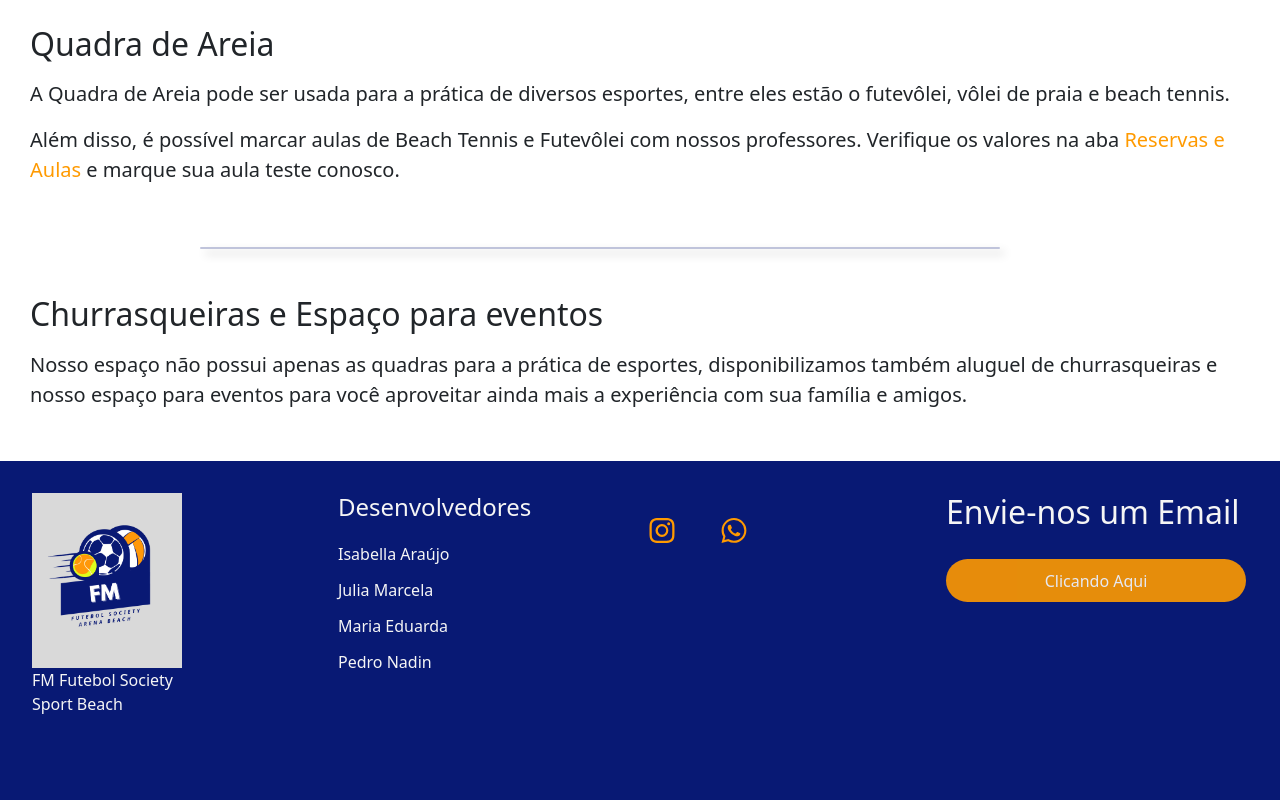
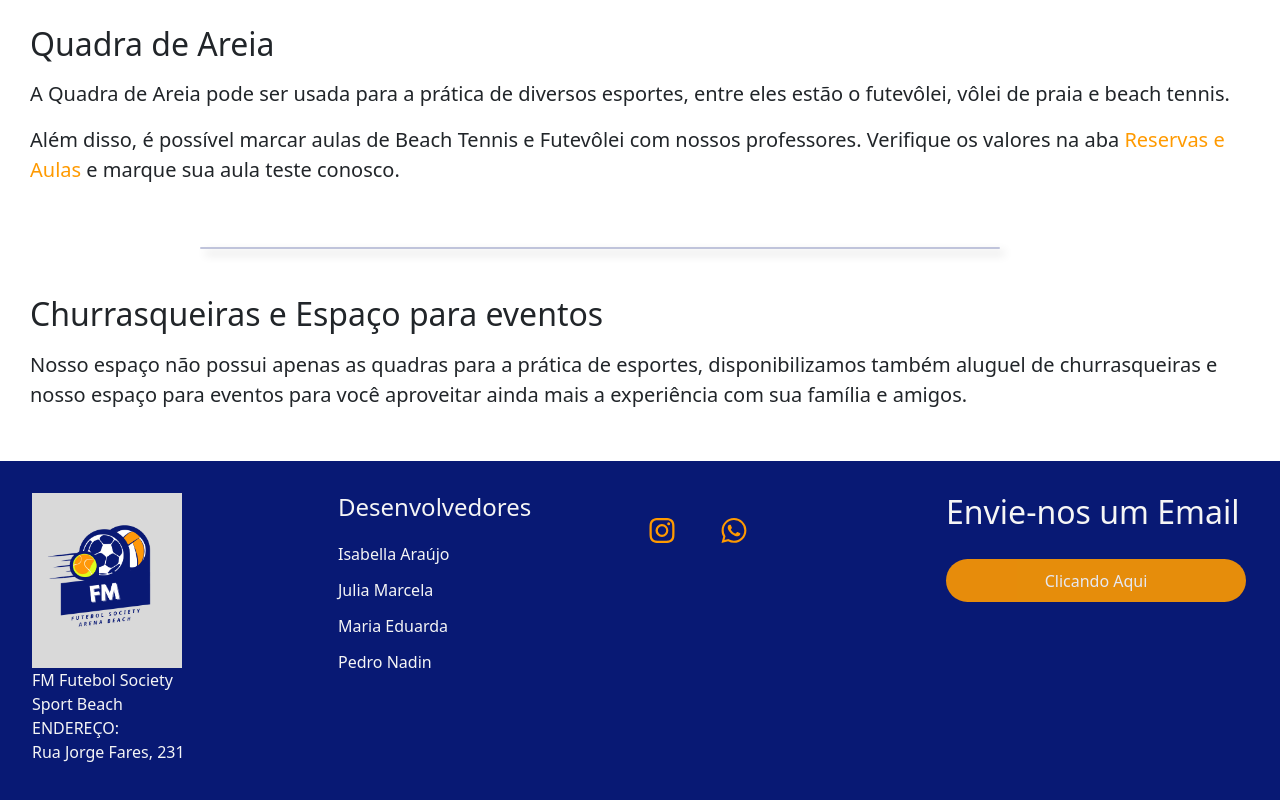
Before and after one commit to PedroNadin/TCC-OFC_OFICIAL, a plain HTML site: page index.html in a window 1280 px wide. Shown: the part 5126-5926 px from the top of the page. Drawn offline with nearby package versions, Linux system fonts and the light colour scheme.

Commit message:
Update index.html

```diff
--- a/index.html
+++ b/index.html
@@ -239,6 +239,8 @@
               <div class="pfm">
                 <p class="textinho">FM Futebol Society</p>
                 <p class="textinho"> Sport Beach</p>
+                <p class="textinho">ENDEREÇO:</p>
+                <p class="textinho">Rua Jorge Fares, 231</p>
               </div>
 
         </div>
```
